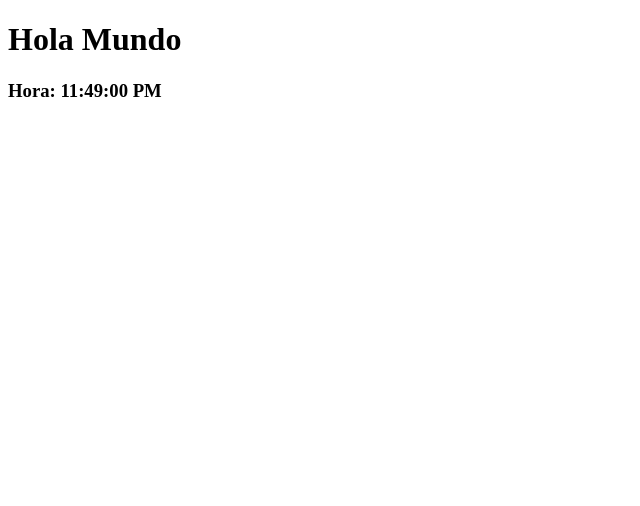
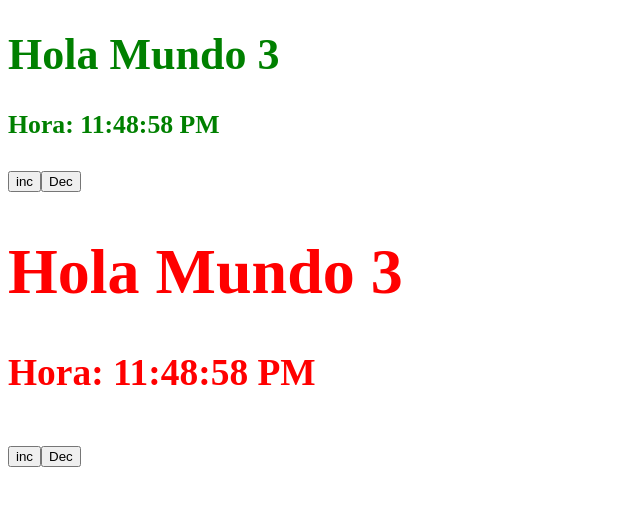
Before and after one commit to j4gr3p/reachproj1, a React (Create React App) app: page / in a window 1280 px wide. Shown: the top 506 px of the page, without its empty margins (0-640 px from the left). Built offline with nearby package versions, Linux system fonts and the light colour scheme.

Commit message:
Adicion de funcion contar

```diff
--- a/src/App.js
+++ b/src/App.js
@@ -1,15 +1,29 @@
+import {useState,useRef } from "react";
+
 
 function App(props) {
+
+const [cont,setCont] = useState(3) ;
+
+let intCont = () => {
+  setCont( cont+1 ) ;
+}
+let decCont = () => {
+  setCont( cont-1 ) ;
+}
+
 const cd = new Date() ;
-const colorStyle = {
-  color: props.color,
-  fontSize: props.size
+const estilo = {
+  color: props.c,
+  fontSize: props.t
 } ;
 
   return (
-    <div>
-    <h1>Hola Mundo</h1>
+    <div style={estilo}>
+    <h1>Hola Mundo {cont}</h1>
     <h3>Hora: {cd.toLocaleTimeString()}</h3>
+    <button onClick={intCont}>inc</button>
+    <button onClick={decCont}>Dec</button>
   </div>
     );
 }
--- a/src/index.js
+++ b/src/index.js
@@ -2,18 +2,14 @@ import React from 'react';
 import ReactDOM from 'react-dom/client';
 import App from './App';
 
-
 const root = ReactDOM.createRoot(document.getElementById('root') );
-
 function ref() {
   root.render(
-  <App color="green" size="20px"/>
+    <div>
+  <App c="green" t="22px"/>
+  <App c="red" t="32px"/>
+  </div>
   );
 }
 
-// If you want to start measuring performance in your app, pass a function
-// to log results (for example: reportWebVitals(console.log))
-// or send to an analytics endpoint. Learn more: https://bit.ly/CRA-vitals
-//reportWebVitals();
-
 setInterval( ref,1000 );
```
